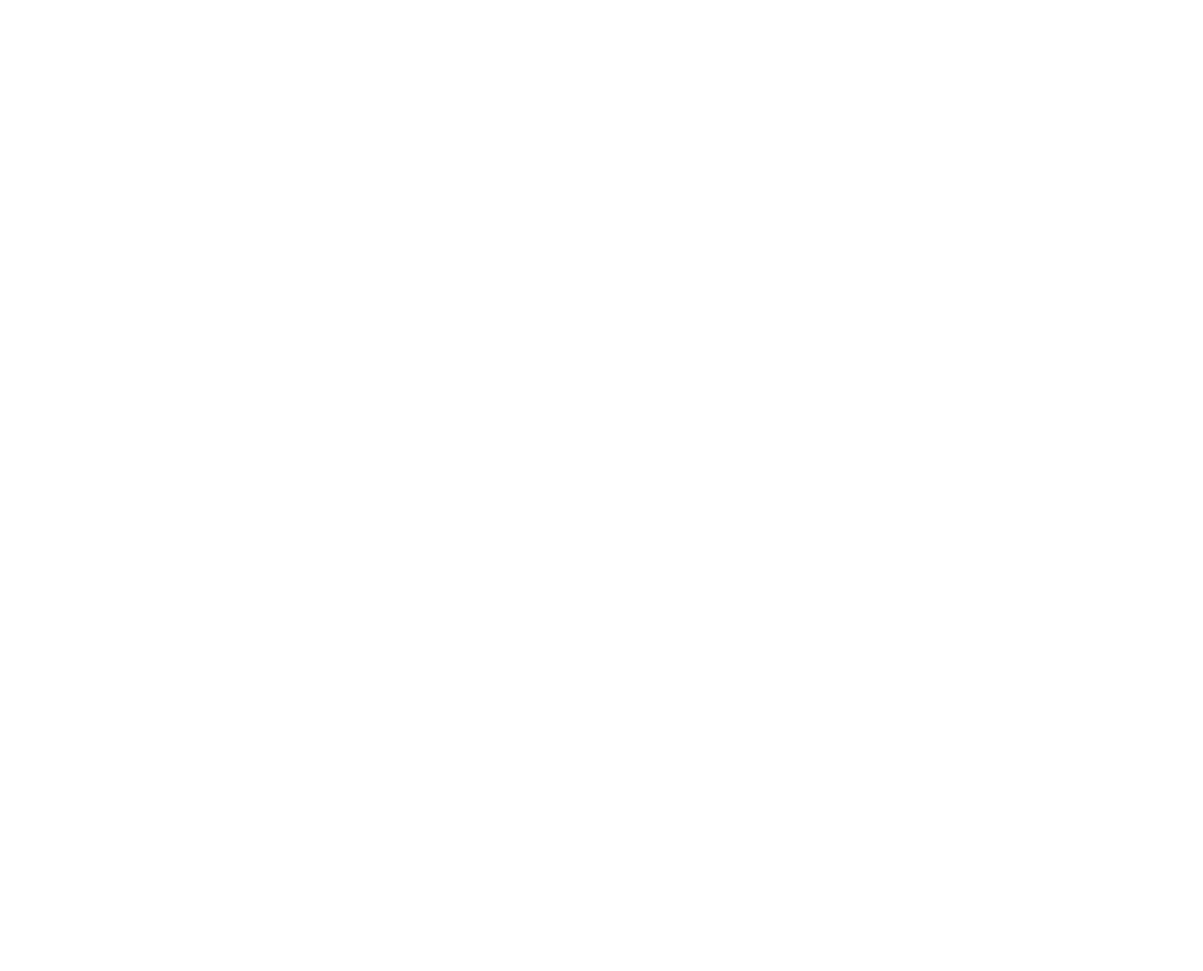
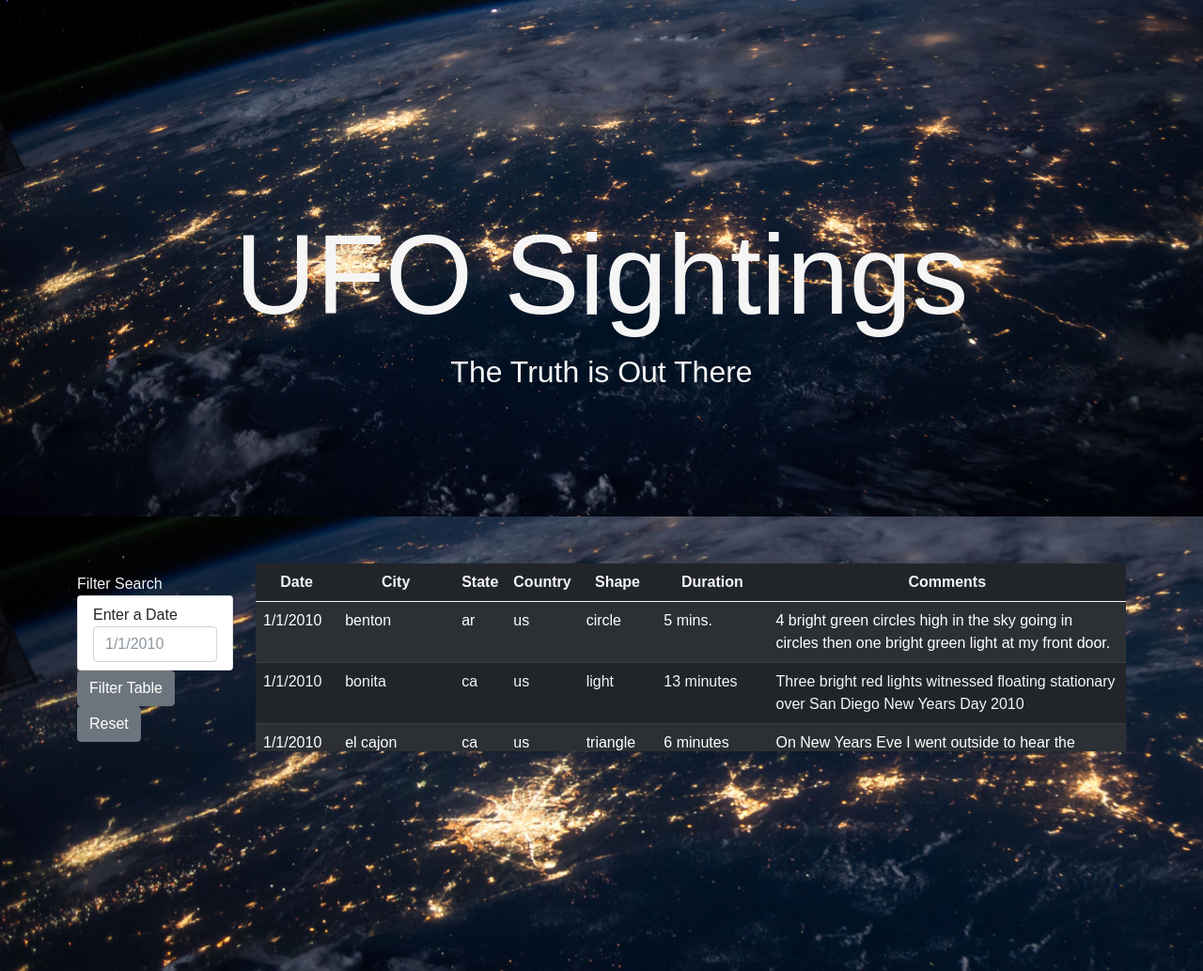
Before and after one commit to robertodiazbriones/javascript-challenge, a plain HTML site: page UFO-level-1/index.html in a window 1280 px wide. Shown: the top 1034 px of the page at 94% size. Before the commit the page ends 800 px from the top, so only its background shows below. Drawn offline with nearby package versions, Linux system fonts and the light colour scheme; files that its build step writes are made by us from their sources.

Commit message:
UFO-1 done

```diff
--- a/UFO-level-1/index.html
+++ b/UFO-level-1/index.html
@@ -0,0 +1,73 @@
+<!doctype html>
+<html lang="en">
+  <head>
+    <!-- Required meta tags -->
+    <meta charset="utf-8">
+    <meta name="viewport" content="width=device-width, initial-scale=1">
+
+    <!-- Bootstrap CSS -->
+    <link href="https://cdn.jsdelivr.net/npm/bootstrap@5.0.0-beta2/dist/css/bootstrap.min.css" rel="stylesheet" integrity="sha384-BmbxuPwQa2lc/FVzBcNJ7UAyJxM6wuqIj61tLrc4wSX0szH/Ev+nYRRuWlolflfl" crossorigin="anonymous">
+    <link rel="stylesheet" href="style.css">
+    <title>UFO</title>
+</head>
+
+<body>
+    <div class="wrapper">
+        <div style="background-image: url('static/image/nasa.jpg'); padding-bottom: 37.5%; background-size: cover;   color:whitesmoke;">
+            <div class="hero text-center">
+                <h1>UFO Sightings</h1>
+                <p>The Truth is Out There</p>
+            </div>
+            <div class="container" >
+                <div class="row margin-top-50" >
+                    <div class="col-md-2">
+                        <aside class="filters">
+                            <div class="panel panel-default">
+                                <div class="panel-heading" style="color: whitesmoke;">Filter Search</div>
+                                <div class="panel-body">
+                                    <form>
+                                        <div class="form-group" style="color: Black;">
+                                            <ul class="list-group" id="filters">
+                                                <li class="filter list-group-item">
+                                                    <label for="date">Enter a Date</label>
+                                                    <input class="form-control" id="datetime" type="text" placeholder="1/1/2010">
+                                                </li>
+                                            </ul>
+                                        </div>
+                                        <button id="filter-btn" type="submit" class="btn btn-secondary">Filter Table</button>
+                                        <button id="reset-btn" type="submit" class="btn btn-secondary">Reset</button>
+                                    </form>
+                                </div>
+                            </div>
+                        </aside>
+                    </div>
+                    <div class="col-md-10 table-wrapper-scroll-y my-custom-scrollbar">
+
+                            <div id="table-area" class="">
+                                <table id="ufo-table" class="table table-striped table-dark" style="color: whitesmoke;">
+                                    <thead>
+                                    <tr>
+                                        <th class="table-head">Date</th>
+                                        <th class="table-head">City</th>
+                                        <th class="table-head">State</th>
+                                        <th class="table-head">Country</th>
+                                        <th class="table-head">Shape</th>
+                                        <th class="table-head">Duration</th>
+                                        <th class="table-head">Comments</th>
+                                    </tr>
+                                    </thead>
+                                    <tbody></tbody>
+                                </table>
+                            </div>
+
+                    </div>
+                </div>
+            </div>
+        </div>
+    </div>
+    <script src="https://cdnjs.cloudflare.com/ajax/libs/d3/4.11.0/d3.js"></script>
+    <script src="static/js/data.js"></script>
+    <script src="static/js/app.js"></script>
+    <script src="https://cdn.jsdelivr.net/npm/bootstrap@5.0.0-beta2/dist/js/bootstrap.bundle.min.js" integrity="sha384-b5kHyXgcpbZJO/tY9Ul7kGkf1S0CWuKcCD38l8YkeH8z8QjE0GmW1gYU5S9FOnJ0" crossorigin="anonymous"></script>
+</body>
+</html>
--- a/UFO-level-1/static/css/style.css
+++ b/UFO-level-1/static/css/style.css
@@ -49,7 +49,6 @@ body {
   bottom: 5px;
   left: 150px;
   width: 35px;
-  color: white;
 }
 
 /* Adding styles to the aside and filter form */
@@ -98,7 +97,7 @@ select {
   padding: 20px;
   margin: 0;
   background: black;
-  background-image: url("../images/nasa.jpg");
+  background-image: url("../image/nasa.jpg");
   background-attachment: fixed;
   background-position: bottom center;
   background-size: cover;
@@ -223,3 +222,13 @@ select {
     opacity: 1;
   }
 }
+
+.my-custom-scrollbar {
+position: relative;
+height: 200px;
+overflow: auto;
+}
+
+.table-wrapper-scroll-y {
+display: block;
+}
--- a/UFO-level-1/static/js/app.js
+++ b/UFO-level-1/static/js/app.js
@@ -1,4 +1,54 @@
-// from data.js
 var tableData = data;
 
-// YOUR CODE HERE!
+// Display the entire dataset as default
+tableData.forEach(appendTable);
+
+// Select the submit button
+var submit = d3.select("#filter-btn");
+var reset = d3.select("#reset-btn");
+
+submit.on("click", function() {
+
+    // Remove existing table
+   d3.select("tbody").html("");
+
+    // Prevent the page from refreshing
+   d3.event.preventDefault();
+
+    // Get the value property of the input element
+    var dateTime = d3.select("#datetime").property("value");
+     console.log(dateTime);
+
+    var filteredData = tableData.filter(record => record.datetime === dateTime);
+     console.log(filteredData)
+
+    //  Display the filtered dataset
+    filteredData.forEach(appendTable);
+
+});
+
+
+reset.on("click", function() {
+
+    // Remove existing table
+   d3.select("tbody").html("");
+});
+
+
+// Define a function to append table based on reports data
+function appendTable(report) {
+    var tbody = d3.select("tbody");
+
+    var row = tbody.append("tr");
+
+// for each key value pair in an object
+    Object.entries(report).forEach(([key, value]) => {
+        var cell = row.append("td");
+        cell.text(value);
+
+        // set a class for comments to align text differently
+        if (key === "comments") {
+            cell.attr("class", "record-comments")
+        }
+    });
+}
```
Also changed, not shown: UFO-level-1/static/image/nasa.jpg (added), UFO-level-1/static/image/ufo.svg (added).
